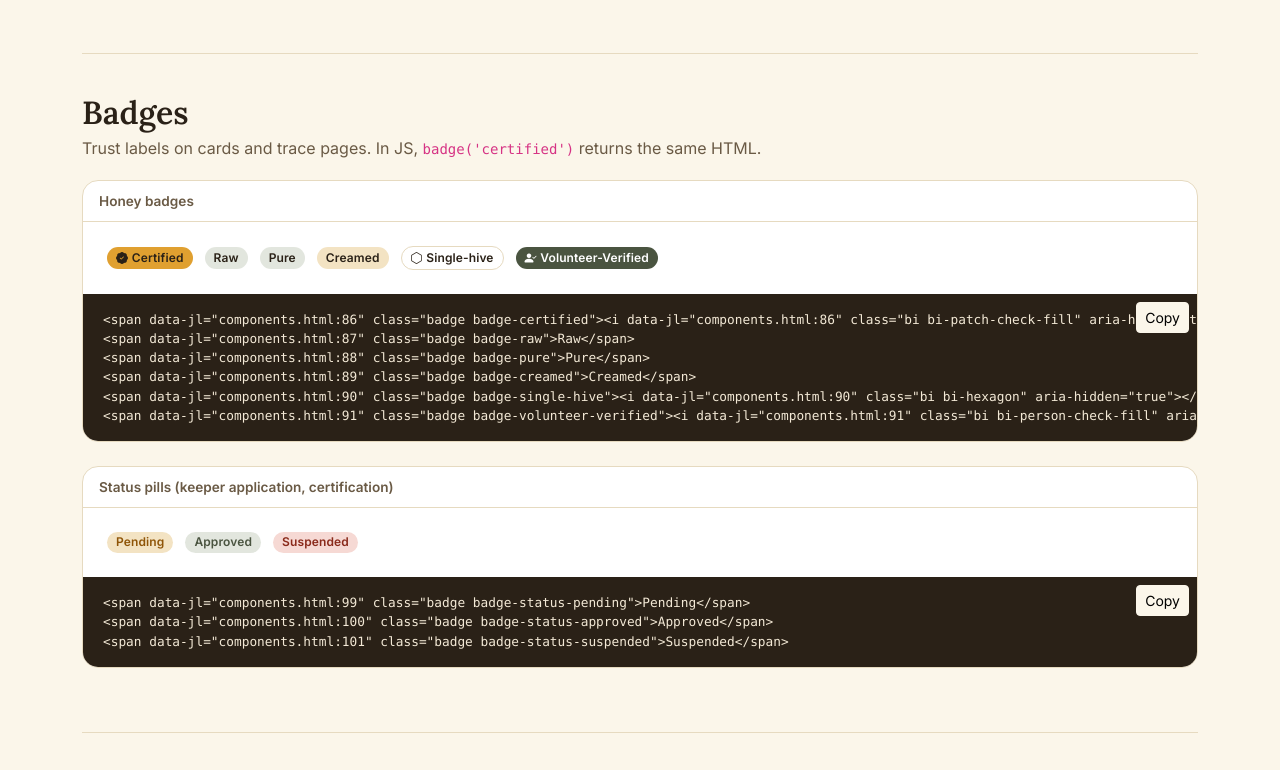
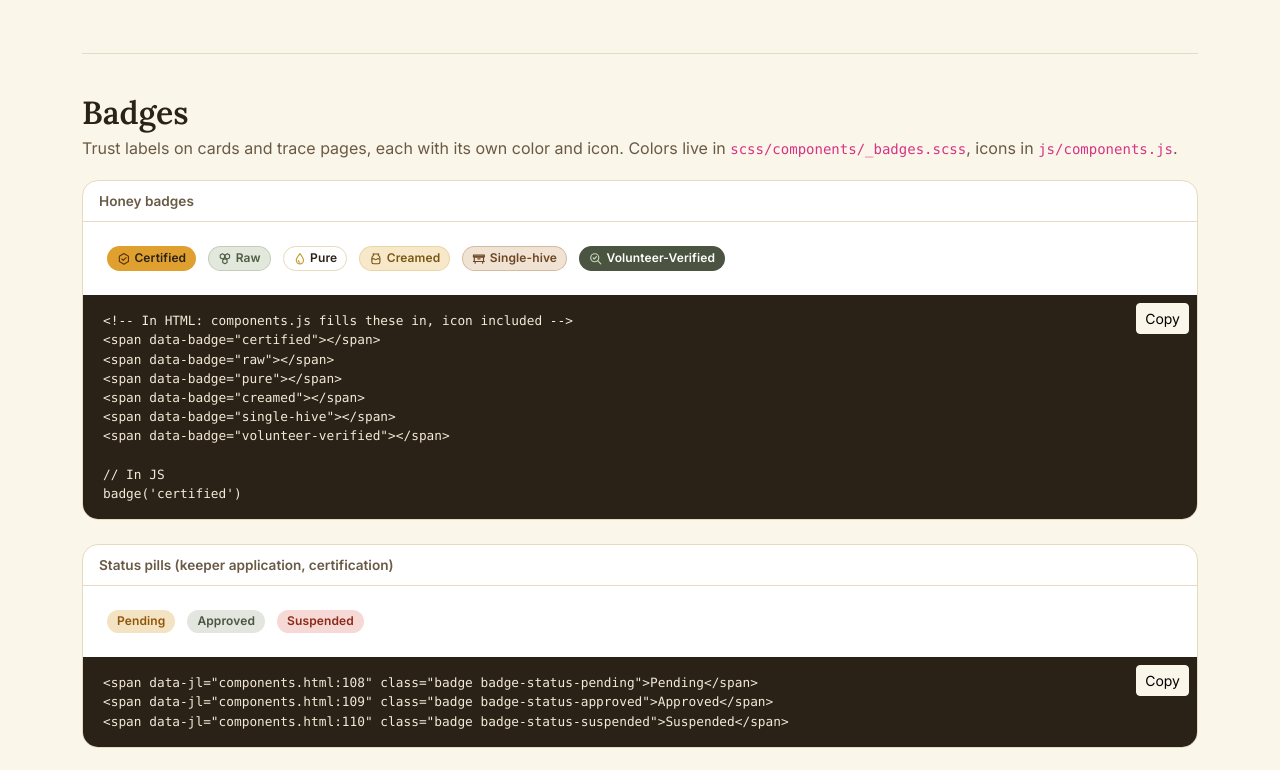
Before and after one commit to jimenezeljay/Honey-Tracer-Project, a website: page components.html in a window 1280 px wide. Shown: the part 1140-1910 px from the top of the page. Drawn offline with nearby package versions, Linux system fonts and the light colour scheme.

Commit message:
Give each badge its own icon and color
Six hand-drawn line icons replace the mixed Bootstrap icons, and every
badge now has one: Certified (comb cell with a check), Raw (chunk of
comb), Pure (honey drop), Creamed (jar with a whipped top), Single-hive
(box hive on a stand) and Volunteer-Verified (magnifier with a check).
They live in ICONS in js/components.js and draw in currentColor.

Each badge also gets its own color: a light tint with the icon and text
in a deeper shade (Raw sage, Creamed caramel, Single-hive wood brown),
Pure white with a honey-gold drop, and Certified and Volunteer-Verified
keep their solid fills. The Marketplace filter checkboxes use the same
colors.

New shortcut for plain HTML: <span data-badge="certified"></span> is
filled in by components.js. The style guide shows both ways.

Co-Authored-By: Claude Opus 5.5 <noreply@anthropic.com>
Claude-Session: https://claude.ai/code/session_01XywncFY8U7yf9s3UdfFtnu

```diff
--- a/components.html
+++ b/components.html
@@ -78,19 +78,28 @@
     <!-- ============ BADGES ============ -->
     <section class="sg-section" id="badges">
       <h2>Badges</h2>
-      <p>Trust labels on cards and trace pages. In JS, <code>badge('certified')</code> returns the same HTML.</p>
+      <p>Trust labels on cards and trace pages, each with its own color and icon. Colors live in <code>scss/components/_badges.scss</code>, icons in <code>js/components.js</code>.</p>
 
       <div class="sg-example">
         <div class="sg-label">Honey badges</div>
         <div class="sg-preview">
-          <span class="badge badge-certified"><i class="bi bi-patch-check-fill" aria-hidden="true"></i> Certified</span>
-          <span class="badge badge-raw">Raw</span>
-          <span class="badge badge-pure">Pure</span>
-          <span class="badge badge-creamed">Creamed</span>
-          <span class="badge badge-single-hive"><i class="bi bi-hexagon" aria-hidden="true"></i> Single-hive</span>
-          <span class="badge badge-volunteer-verified"><i class="bi bi-person-check-fill" aria-hidden="true"></i> Volunteer-Verified</span>
+          <span data-badge="certified"></span>
+          <span data-badge="raw"></span>
+          <span data-badge="pure"></span>
+          <span data-badge="creamed"></span>
+          <span data-badge="single-hive"></span>
+          <span data-badge="volunteer-verified"></span>
         </div>
-        <div class="sg-code"><button class="btn btn-sm btn-light sg-copy" type="button">Copy</button><pre><code></code></pre></div>
+        <div class="sg-code"><button class="btn btn-sm btn-light sg-copy" type="button">Copy</button><pre><code>&lt;!-- In HTML: components.js fills these in, icon included --&gt;
+&lt;span data-badge="certified"&gt;&lt;/span&gt;
+&lt;span data-badge="raw"&gt;&lt;/span&gt;
+&lt;span data-badge="pure"&gt;&lt;/span&gt;
+&lt;span data-badge="creamed"&gt;&lt;/span&gt;
+&lt;span data-badge="single-hive"&gt;&lt;/span&gt;
+&lt;span data-badge="volunteer-verified"&gt;&lt;/span&gt;
+
+// In JS
+badge('certified')</code></pre></div>
       </div>
 
       <div class="sg-example">
--- a/js/components.js
+++ b/js/components.js
@@ -17,21 +17,38 @@ function escapeHtml(value) {
     .replace(/'/g, '&#39;');
 }
 
-const BADGES = {
-  'certified':          { label: 'Certified',          icon: 'bi-patch-check-fill' },
-  'raw':                { label: 'Raw',                icon: '' },
-  'pure':               { label: 'Pure',               icon: '' },
-  'creamed':            { label: 'Creamed',            icon: '' },
-  'single-hive':        { label: 'Single-hive',        icon: 'bi-hexagon' },
-  'volunteer-verified': { label: 'Volunteer-Verified', icon: 'bi-person-check-fill' }
+// Hand-drawn line icons (24px grid, 2px round strokes). They use currentColor,
+// so each icon takes the color its CSS gives it. icon('pure') -> <svg>...</svg>
+const ICONS = {
+  'certified':   '<path d="M12 2.8 19.9 7.4v9.2L12 21.2 4.1 16.6V7.4Z"/><path d="m8.4 12.2 2.5 2.5 4.8-5"/>',
+  'comb':        '<path d="M7.7 3.2 11.5 5.4v4.4L7.7 12 3.9 9.8V5.4Z"/><path d="M16.3 3.2 20.1 5.4v4.4L16.3 12 12.5 9.8V5.4Z"/><path d="M12 11.6l3.8 2.2v4.4L12 20.4l-3.8-2.2v-4.4Z"/>',
+  'drop':        '<path d="M12 2.8c-3.6 4.6-6.3 8.3-6.3 11.6a6.3 6.3 0 0 0 12.6 0c0-3.3-2.7-7-6.3-11.6Z"/><path d="M9.2 15.1a3 3 0 0 0 2.3 2.6"/>',
+  'jar':         '<path d="M7 3.5h10"/><path d="M8 3.5v2.2C6 6.8 5 8.6 5 11v6.5a3 3 0 0 0 3 3h8a3 3 0 0 0 3-3V11c0-2.4-1-4.2-3-5.3V3.5"/><path d="M5.2 12.5c1.4-1.3 2.9-1.3 4.3 0s2.9 1.3 4.3 0 2.9-1.3 4.3 0"/>',
+  'hive-box':    '<path d="M2.5 5.5h19v3h-19Z"/><path d="M4 8.5h16v8H4Z"/><path d="M10 12h4"/><path d="M2.5 16.5h19"/><path d="M5.5 16.5v3M18.5 16.5v3"/>',
+  'magnifier-check': '<circle cx="10" cy="10" r="7"/><path d="m15.1 15.1 5.4 5.4"/><path d="m7.2 10.2 2 2 3.8-4"/>'
 };
 
-// badge('certified') -> <span class="badge badge-certified">...</span>
+function icon(name, className = 'icon') {
+  if (!ICONS[name]) return '';
+  return `<svg class="${className}" viewBox="0 0 24 24" fill="none" stroke="currentColor" stroke-width="2" stroke-linecap="round" stroke-linejoin="round" aria-hidden="true" focusable="false">${ICONS[name]}</svg>`;
+}
+
+// Colors for each badge live in scss/components/_badges.scss
+const BADGES = {
+  'certified':          { label: 'Certified',          icon: 'certified' },
+  'raw':                { label: 'Raw',                icon: 'comb' },
+  'pure':               { label: 'Pure',               icon: 'drop' },
+  'creamed':            { label: 'Creamed',            icon: 'jar' },
+  'single-hive':        { label: 'Single-hive',        icon: 'hive-box' },
+  'volunteer-verified': { label: 'Volunteer-Verified', icon: 'magnifier-check' }
+};
+
+// badge('certified') -> <span class="badge badge-certified"><svg ...></svg>Certified</span>
+// In plain HTML, write <span data-badge="certified"></span> and it's filled in on load.
 function badge(key) {
   const b = BADGES[key];
   if (!b) return '';
-  const icon = b.icon ? `<i class="bi ${b.icon}" aria-hidden="true"></i> ` : '';
-  return `<span class="badge badge-${key}">${icon}${b.label}</span>`;
+  return `<span class="badge badge-${key}">${icon(b.icon, 'badge-icon')}${b.label}</span>`;
 }
 
 // productCard({ id, title, farmName, price, photo, badges: ['certified', 'raw'] })
@@ -117,9 +134,13 @@ document.addEventListener('click', event => {
 // Fill placeholders on the page:
 //   <div data-component="site-nav" data-active="map"></div>
 //   <div data-component="site-footer"></div>
+//   <span data-badge="certified"></span>
 document.querySelectorAll('[data-component="site-nav"]').forEach(el => {
   el.outerHTML = siteNav(el.dataset.active);
 });
 document.querySelectorAll('[data-component="site-footer"]').forEach(el => {
   el.outerHTML = siteFooter();
 });
+document.querySelectorAll('[data-badge]').forEach(el => {
+  el.outerHTML = badge(el.dataset.badge);
+});
--- a/scss/components/_badges.scss
+++ b/scss/components/_badges.scss
@@ -1,6 +1,23 @@
 // Trust badges shown on product cards, the trace page and the dashboard.
-// Use with Bootstrap's .badge: <span class="badge badge-certified">...</span>
-// or build them in JS with badge("certified") from js/components.js.
+// Build them with badge("certified") in JS, or <span data-badge="certified"></span> in HTML
+// (both from js/components.js, which adds the icon).
+//
+// Each badge has its own color: a light tint with the icon and text in a deeper shade.
+// Certified and Volunteer-Verified keep solid fills so they stand out most.
+// The Marketplace filter checkboxes reuse these colors.
+
+$certified-deep: #5C3604;   // icon on the amber fill
+$raw-tint:       #E3E8DC;
+$raw-deep:       #4F5C43;
+$pure-gold:      #C99A2E;   // honey-gold drop on a white badge
+$creamed:        #D9B263;
+$creamed-tint:   #F6E8C8;
+$creamed-deep:   #7A5714;
+$hive-wood:      #A0703F;
+$hive-tint:      #F1E3D3;
+$hive-deep:      #6B4524;
+$verified:       #4A5440;   // dark sage
+$verified-light: #C9D6B8;   // icon on the dark sage fill
 
 .badge {
   font-weight: 600;
@@ -10,14 +27,34 @@
   display: inline-flex;
   align-items: center;
   gap: .3em;
+  border: 1px solid transparent;
 }
 
-.badge-certified          { background: $amber;            color: $ink; }
-.badge-raw                { background: rgba($sage, .25);  color: $ink; }
-.badge-pure               { background: rgba($sage, .25);  color: $ink; }
-.badge-creamed            { background: #F3E3C3;           color: $ink; }
-.badge-single-hive        { background: #fff;              color: $ink; border: 1px solid $line; }
-.badge-volunteer-verified { background: #4A5440;          color: #fff; } // dark sage, so white text stays readable
+.badge-icon {
+  width: 1.15em;
+  height: 1.15em;
+  flex: none;
+}
+
+.badge-certified {
+  background: $amber;
+  color: $ink;
+  .badge-icon { color: $certified-deep; }
+}
+.badge-raw                { background: $raw-tint;     color: $raw-deep;     border-color: rgba($sage, .35); }
+.badge-pure {
+  background: #fff;
+  color: $ink;
+  border-color: $line;
+  .badge-icon { color: $pure-gold; }
+}
+.badge-creamed            { background: $creamed-tint; color: $creamed-deep; border-color: rgba($creamed, .35); }
+.badge-single-hive        { background: $hive-tint;    color: $hive-deep;    border-color: rgba($hive-wood, .35); }
+.badge-volunteer-verified {
+  background: $verified;
+  color: #fff;
+  .badge-icon { color: $verified-light; }
+}
 
 // Account / application status pills
 .badge-status-pending   { background: #F3E3C3;          color: $amber-deep; }
```
Also changed, not shown: scss/pages/_marketplace.scss (+9 -10 lines), css/main.css, 1 other file.
